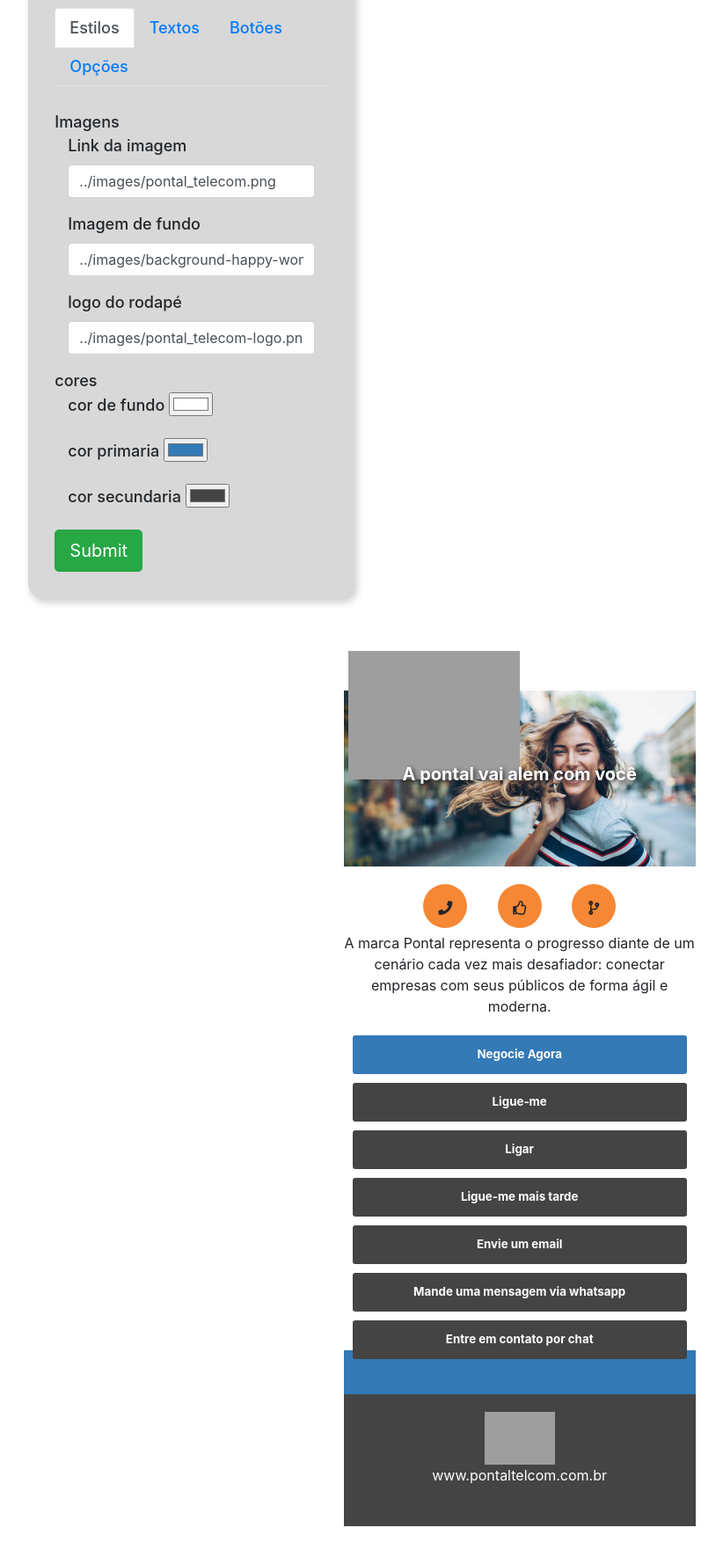
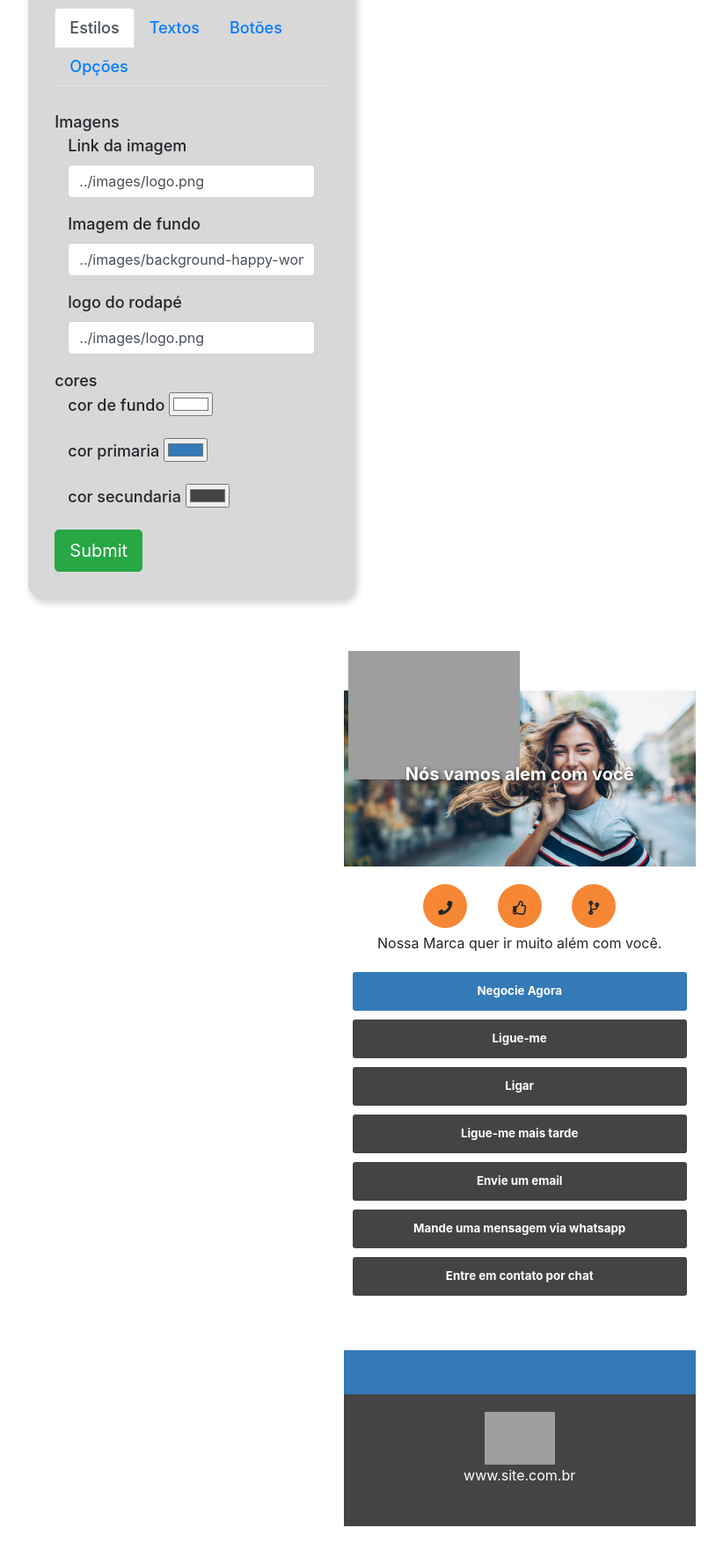
Before and after one commit to felipegsantos15/triplice, a Node server app: page /template/model1 in a window 1280 px wide. Shown: the part 213-1983 px from the top of the page at 88% size, without its empty margins (211-1033 px from the left). Run offline with Node 20, Linux system fonts and the light colour scheme; some libraries are stand-ins or nearby versions; grey boxes are pictures that could not be loaded.

Commit message:
atualizando nomes de projetos

```diff
--- a/views/builder.ejs
+++ b/views/builder.ejs
@@ -18,12 +18,12 @@
         var appname = angular.module('appname', []);
         appname.controller('builderController', ($scope, $http) => {
             $scope.data = {};
-            $scope.data.logoImg = '../images/pontal_telecom.png';
+            $scope.data.logoImg = '../images/logo.png';
             $scope.data.backgroundImg = "../images/background-happy-woman.jpg";
-            $scope.data.pageTitle = 'A pontal vai alem com você';
-            $scope.data.bodyText = 'A marca Pontal representa o progresso diante de um cenário cada vez mais desafiador: conectar empresas com seus públicos de forma ágil e moderna.';
-            $scope.data.footerImg = '../images/pontal_telecom-logo.png';
-            $scope.data.footerLink = 'www.pontaltelcom.com.br';
+            $scope.data.pageTitle = 'Nós vamos alem com você';
+            $scope.data.bodyText = 'Nossa Marca quer ir muito além com você.';
+            $scope.data.footerImg = '../images/logo.png';
+            $scope.data.footerLink = 'www.site.com.br';
             $scope.data.autoNegotiation = true;
             $scope.data.callMe = true;
             $scope.data.callMeLater = true;
```
